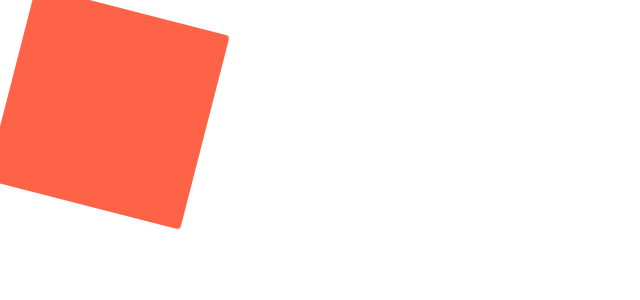
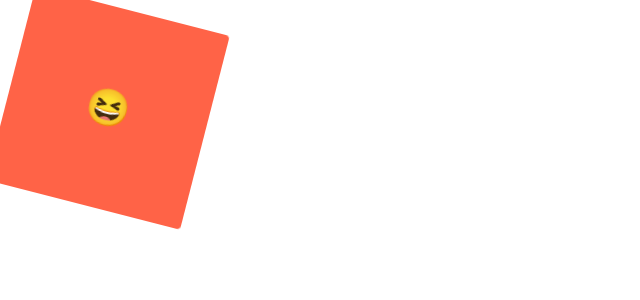
Before and after one commit to Jacesoul/react-masterclass, a React (Create React App) app: page / in a window 1280 px wide. Shown: the top 300 px of the page, without its empty margins (0-640 px from the left). Built offline with nearby package versions, Linux system fonts and the light colour scheme.

Commit message:
하나의 component만 style한뒤 다른 element 선택하기

```diff
--- a/src/App.js
+++ b/src/App.js
@@ -22,13 +22,21 @@ const Box = styled.div`
   height: 200px;
   width: 200px;
   background-color: tomato;
+  display: flex;
+  justify-content: center;
+  align-items: center;
   animation: ${rotationAnimation} 1s linear infinite;
+  span {
+    font-size: 36px;
+  }
 `;
 
 function App() {
   return (
     <Wrapper>
-      <Box></Box>
+      <Box>
+        <span>😆</span>
+      </Box>
     </Wrapper>
   );
 }
```
